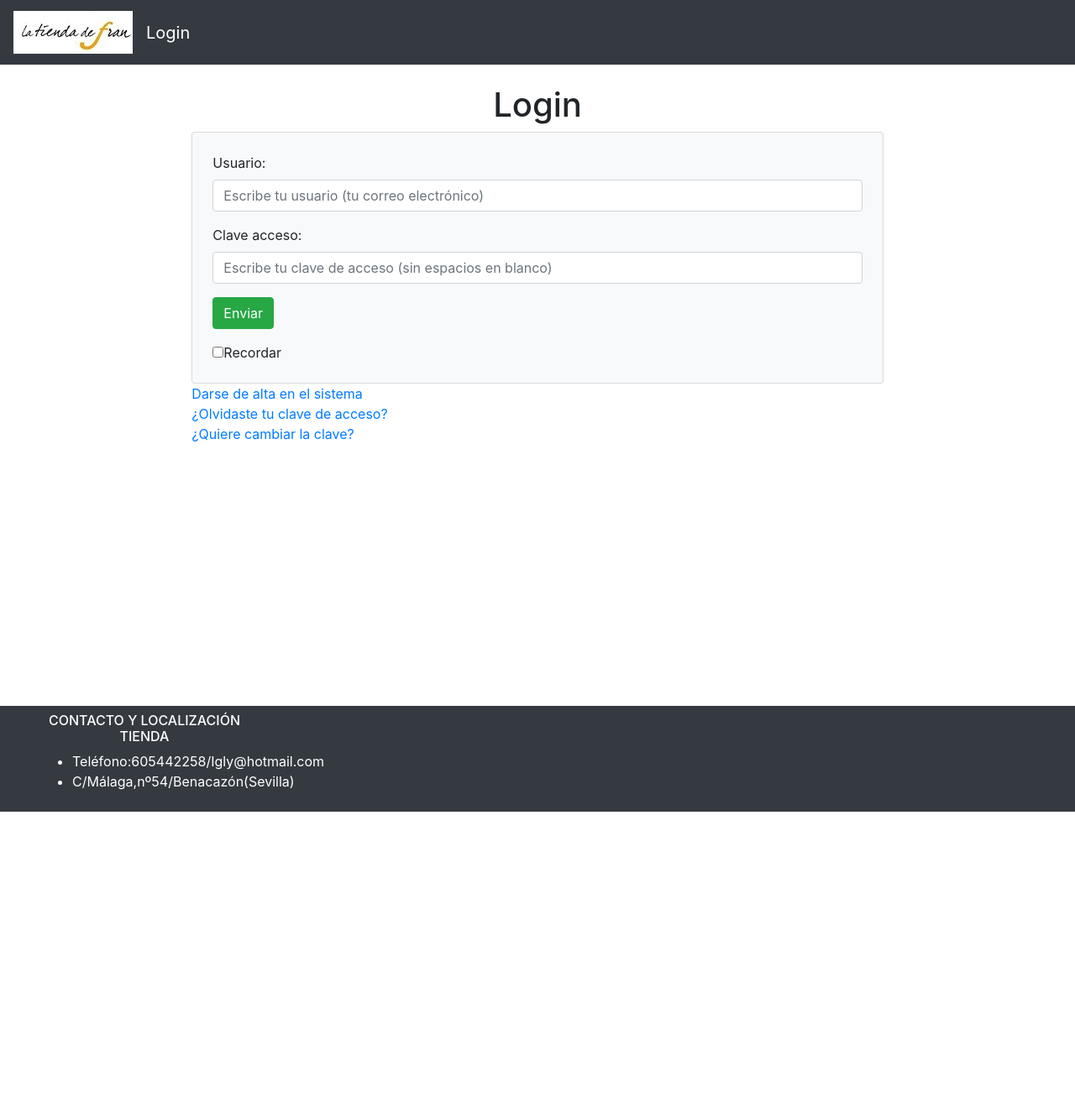
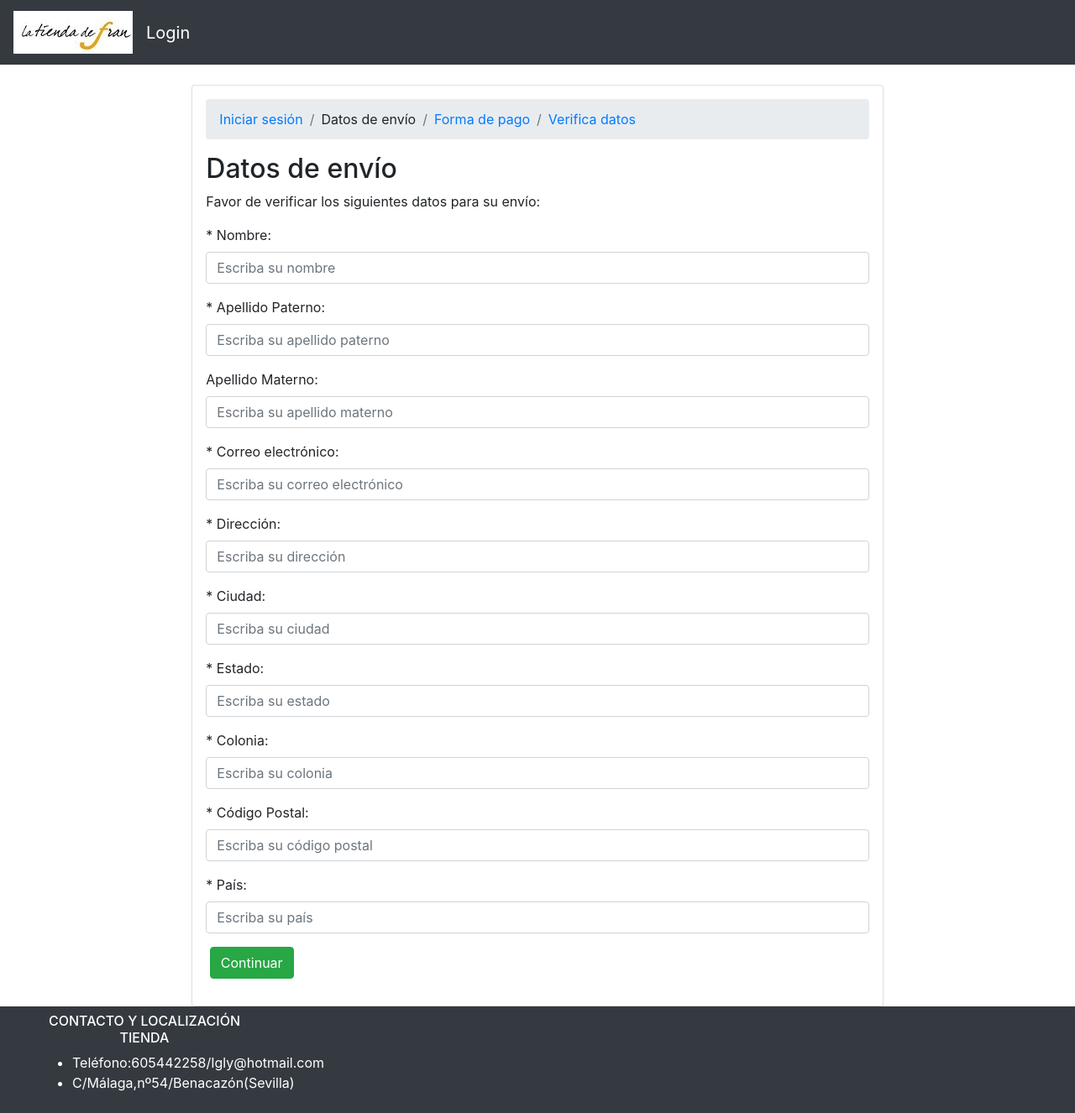
Before and after one commit to FranIglesia/Proyecto, a PHP site: page /app/vistas/datosEnvioVista.php in a window 1280 px wide. Shown: the whole page at 84% size. Before the commit the page ends 967 px from the top, so only its background shows below. Run offline with PHP 8.4, Linux system fonts and the light colour scheme; data that the repository does not hold is empty; some libraries are stand-ins or nearby versions.

Commit message:
creada vista verificar datos y seleccionar forma pago

```diff
--- /dev/null
+++ b/app/vistas/datosEnvioVista.php
@@ -0,0 +1,71 @@
+<?php include_once("encabezado.php"); ?>
+<div class="card p-3" id="contenedor">
+<nav aria-label="breadcrumb">
+    <ol class="breadcrumb">
+      <li class="breadcrumb-item"><a href="#">Iniciar sesión</a></li>
+      <li class="breadcrumb-item">Datos de envío</li>
+      <li class="breadcrumb-item"><a href="#">Forma de pago</a></li>
+      <li class="breadcrumb-item"><a href="#">Verifica datos</a></li>
+    </ol>
+  </nav>
+<h2>Datos de envío</h2>
+<p>Favor de verificar los siguientes datos para su envío:</p>
+<form action="<?php print RUTA; ?>carrito/formaPago/" method="POST">
+    <div class="form-group text-left">
+      <label for="nombre">* Nombre:</label>
+      <input type="text" name="nombre" id="nombre" class="form-control" required placeholder="Escriba su nombre"
+      value='<?php isset($datos["data"]["nombre"])? print $datos["data"]["nombre"]:""; ?>' />
+    </div>
+
+    <div class="form-group text-left">
+      <label for="apellidoPaterno">* Apellido Paterno:</label>
+      <input type="text" name="apellidoPaterno" id="apellidoPaterno" class="form-control" required placeholder="Escriba su apellido paterno" value='<?php isset($datos["data"]["apellidoPaterno"])? print $datos["data"]["apellidoPaterno"]:""; ?>'/>
+    </div>
+
+    <div class="form-group text-left">
+      <label for="apellidoMaterno">Apellido Materno:</label>
+      <input type="text" name="apellidoMaterno" id="apellidoMaterno" class="form-control" placeholder="Escriba su apellido materno" value='<?php isset($datos["data"]["apellidoMaterno"])? print $datos["data"]["apellidoMaterno"]:""; ?>'/>
+    </div>
+
+    <div class="form-group text-left">
+      <label for="email">* Correo electrónico:</label>
+      <input type="email" name="email" id="email" class="form-control" placeholder="Escriba su correo electrónico" value='<?php isset($datos["data"]["email"])? print $datos["data"]["email"]:""; ?>'/>
+    </div>
+
+    <div class="form-group text-left">
+      <label for="direccion">* Dirección:</label>
+      <input type="text" name="direccion" id="direccion" class="form-control" placeholder="Escriba su dirección" required value='<?php isset($datos["data"]["direccion"])? print $datos["data"]["direccion"]:""; ?>'/>
+    </div>
+
+    <div class="form-group text-left">
+      <label for="ciudad">* Ciudad:</label>
+      <input type="text" name="ciudad" id="ciudad" class="form-control" placeholder="Escriba su ciudad" required value='<?php isset($datos["data"]["ciudad"])? print $datos["data"]["ciudad"]:""; ?>'/>
+    </div>
+
+    <div class="form-group text-left">
+      <label for="estado">* Estado:</label>
+      <input type="text" name="estado" id="estado" class="form-control" placeholder="Escriba su estado" required value='<?php isset($datos["data"]["estado"])? print $datos["data"]["estado"]:""; ?>'/>
+    </div>
+
+    <div class="form-group text-left">
+      <label for="colonia">* Colonia:</label>
+      <input type="text" name="colonia" id="colonia" class="form-control" placeholder="Escriba su colonia" required value='<?php isset($datos["data"]["colonia"])? print $datos["data"]["colonia"]:""; ?>'/>
+    </div>
+
+    <div class="form-group text-left">
+      <label for="codpos">* Código Postal:</label>
+      <input type="text" name="codpos" id="codpos" class="form-control" placeholder="Escriba su código postal" required value='<?php isset($datos["data"]["codpos"])? print $datos["data"]["codpos"]:""; ?>'/>
+    </div>
+
+    <div class="form-group text-left">
+      <label for="pais">* País:</label>
+      <input type="text" name="pais" id="pais" class="form-control" placeholder="Escriba su país" required value='<?php isset($datos["data"]["pais"])? print $datos["data"]["pais"]:""; ?>'/>
+    </div>
+
+    <div class="form-group text-left">
+      <label for="enviar"></label>
+      <input type="submit" value="Continuar"  class="btn btn-success" role="button"/>
+    </div>
+</form>
+</div>
+<?php include_once("piepagina.php"); ?>
```
Also changed, not shown: app/controladores/Carrito.php (+24 -2 lines), app/vistas/formaPagoVista.php (added, +40 -0 lines).
